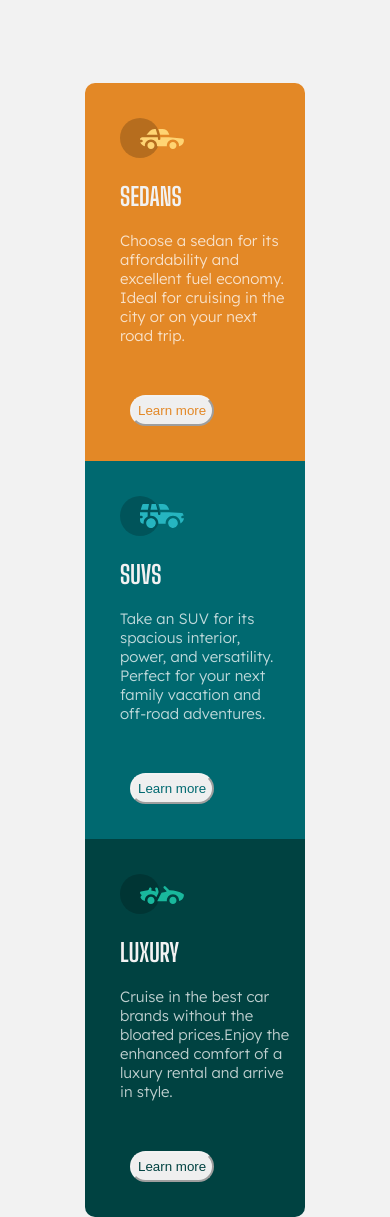
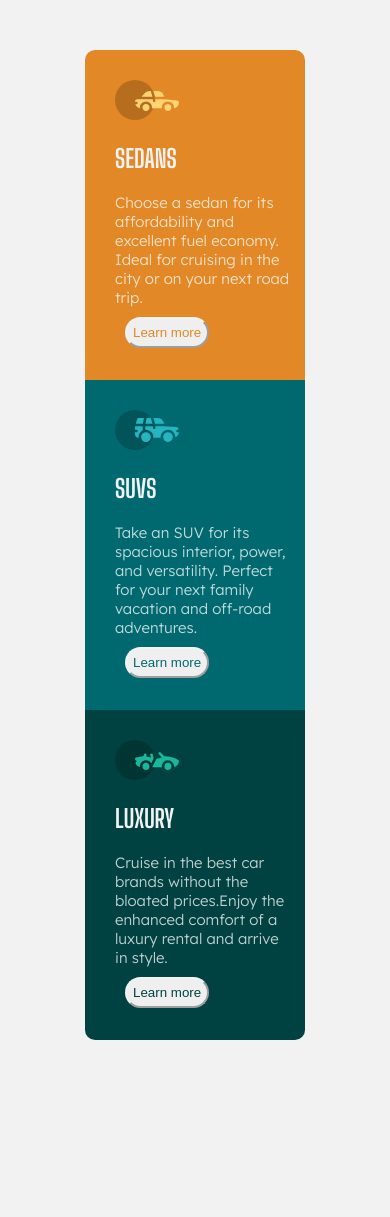
Before and after one commit to Satyam6204/3-column-preview-card-component, a plain HTML site: page index.html in a window 390 px wide. After the commit the page ends 1040 px from the top, so only its background shows below. Drawn offline with Linux system fonts and the light colour scheme; a web font is replaced by a local one.

Commit message:
third commit

```diff
--- a/style.css
+++ b/style.css
@@ -102,28 +102,31 @@ p{
     }
 
     .main{
-        margin-top: 450px;
+        display: flex;
+        margin-top:50px;
         flex-direction: column;
-
         width: 220px;
+        height: 990px;
         justify-content: center;
 
 
     }
 
     .box1{
-        height: 350px;
-      padding: 15px;
+        height: 330px;
+      padding: 10px;
       border-top-right-radius: 10px;
       border-bottom-left-radius: 0px;
     }
 
     .box2{
-        padding:15px;
+        height: 330px;
+        padding:10px;
 
     }
     .box3{
-        padding: 15px;
+        height: 330px;
+        padding: 10px;
         border-bottom-left-radius: 10px;
         border-top-right-radius: 0px;
         border-bottom-right-radius: 10px;
@@ -132,18 +135,19 @@ p{
     p{
         font-size: 15px;
 
+
     }
 
     .b1{
-        margin-bottom: 20px;
+        margin-top: 10px;
         margin-left: 30px;
     }
     .b2{
-        margin-bottom: 20px;
+        margin-top: 10px;
         margin-left: 30px;
     }
     .b3{
-        margin-bottom: 20px;
+        margin-top: 10px;
         margin-left: 30px;
     }
 
```
